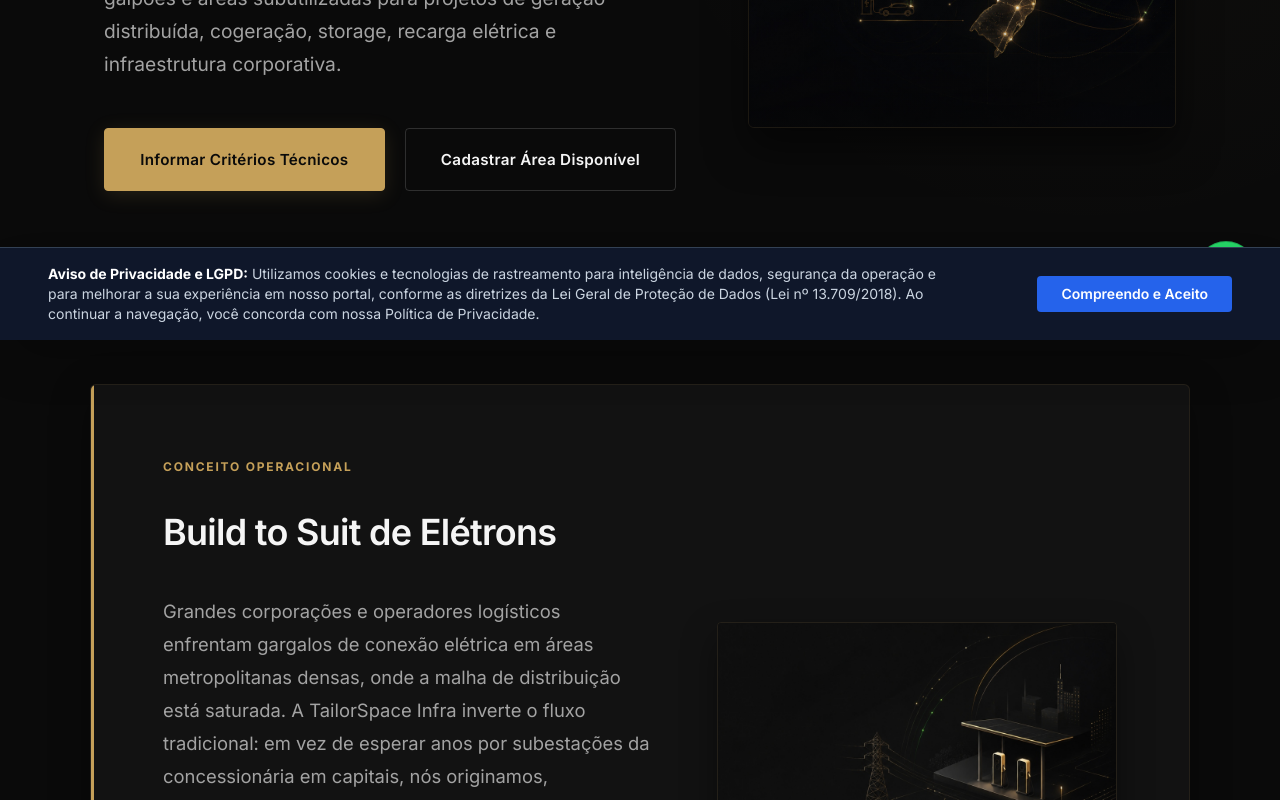
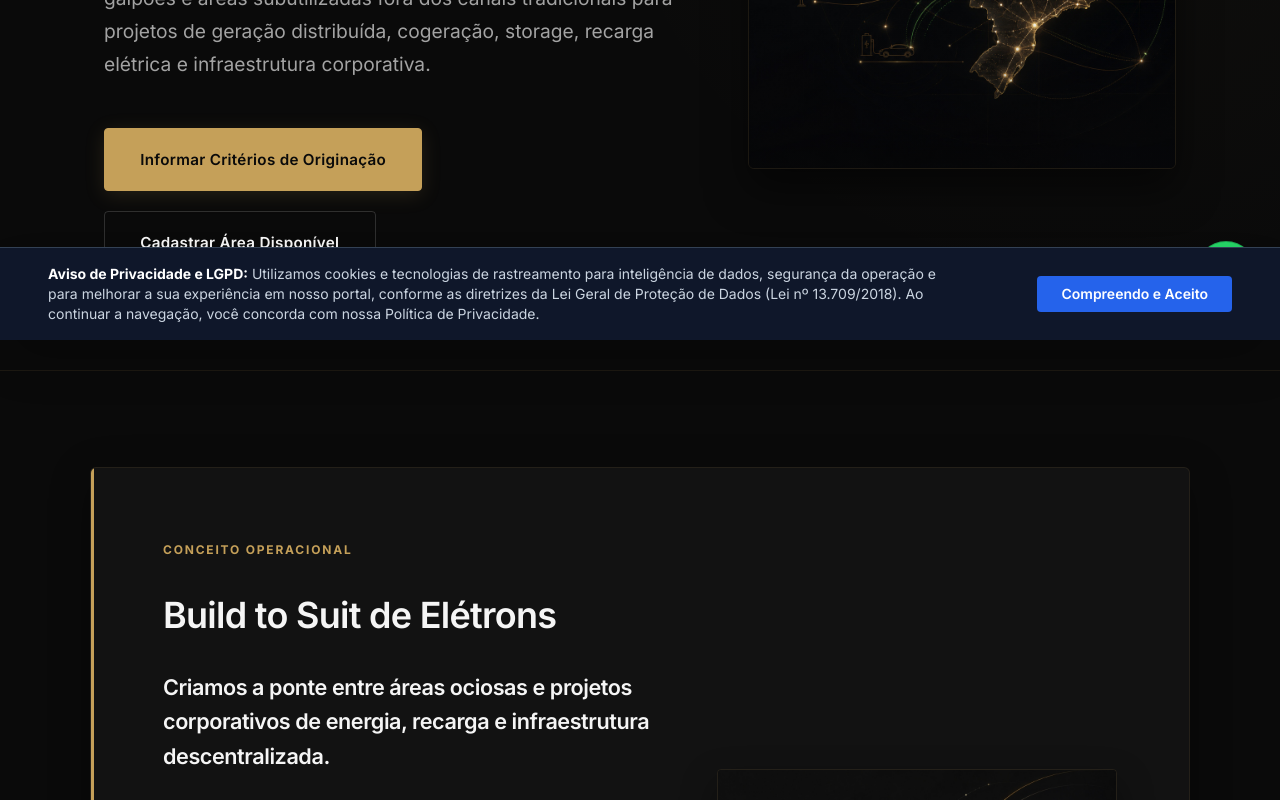
Before and after one commit to aleandrade926/tailorspace-app, a React (Vite) app: page /infra in a window 1280 px wide. Shown: the part 460-1260 px from the top of the page. Built offline with nearby package versions, Linux system fonts and the light colour scheme.

Commit message:
style: Final MVP copy and CSS polish

```diff
--- a/src/infra.css
+++ b/src/infra.css
@@ -259,8 +259,16 @@
 
 .infra-bts-title {
   font-size: 2.25rem;
+  margin-bottom: 1.5rem !important;
+  font-weight: 700;
+}
+
+.infra-bts-subtitle {
+  font-size: 1.35rem;
+  color: var(--infra-text-main);
   margin-bottom: 2rem !important;
-  font-weight: 700;
+  font-weight: 500;
+  line-height: 1.6;
 }
 
 .infra-bts-text {
@@ -414,10 +422,12 @@
 
 .infra-card {
   background-color: var(--infra-bg-surface);
-  padding: 3rem 2.5rem;
+  padding: 3.5rem 3rem;
   border-radius: 4px;
   border: 1px solid var(--infra-border);
   transition: all 0.4s cubic-bezier(0.16, 1, 0.3, 1);
+  display: flex;
+  flex-direction: column;
 }
 
 .infra-card:hover {
@@ -450,8 +460,8 @@
 }
 
 .infra-card p {
-  color: var(--infra-text-muted);
-  font-size: 1.05rem;
+  color: #e0e0e0;
+  font-size: 1.12rem;
   line-height: 1.7;
 }
 
--- a/src/pages/Infra.tsx
+++ b/src/pages/Infra.tsx
@@ -102,11 +102,11 @@
               Ativos off-market para infraestrutura energética descentralizada.
             </h2>
             <p className="infra-hero-subtitle">
-              Originamos, qualificamos e estruturamos terrenos, telhados, galpões e áreas subutilizadas para projetos de geração distribuída, cogeração, storage, recarga elétrica e infraestrutura corporativa.
+              Originamos, qualificamos e estruturamos terrenos, telhados, galpões e áreas subutilizadas fora dos canais tradicionais para projetos de geração distribuída, cogeração, storage, recarga elétrica e infraestrutura corporativa.
             </p>
             <div className="infra-cta-group">
               <button onClick={() => scrollToForm('demand')} className="infra-btn-primary">
-                Informar Critérios Técnicos
+                Informar Critérios de Originação
               </button>
               <button onClick={() => scrollToForm('supply')} className="infra-btn-secondary">
                 Cadastrar Área Disponível
@@ -135,6 +135,7 @@
             <div className="infra-bts-info">
               <div className="infra-bts-badge">CONCEITO OPERACIONAL</div>
               <h3 className="infra-bts-title">Build to Suit de Elétrons</h3>
+              <h4 className="infra-bts-subtitle">Criamos a ponte entre áreas ociosas e projetos corporativos de energia, recarga e infraestrutura descentralizada.</h4>
               <p className="infra-bts-text">
                 Grandes corporações e operadores logísticos enfrentam gargalos de conexão elétrica em áreas metropolitanas densas, onde a malha de distribuição está saturada. A TailorSpace Infra inverte o fluxo tradicional: em vez de esperar anos por subestações da concessionária em capitais, nós originamos, licenciamos e montamos **infraestrutura dedicada sob medida** em localizações periféricas de altíssima viabilidade e custo reduzido.
               </p>
@@ -382,7 +383,7 @@
                     {error && <p className="infra-form-error">{error}</p>}
 
                     <button type="submit" disabled={loading} className="infra-btn-primary infra-btn-submit">
-                      {loading ? <><Loader2 className="animate-spin w-5 h-5" /> Processando...</> : 'Solicitar Análise de Viabilidade (Demand)'}
+                      {loading ? <><Loader2 className="animate-spin w-5 h-5" /> Processando...</> : 'Enviar Critérios para Validação'}
                     </button>
                   </form>
                 )}
@@ -465,7 +466,7 @@
                     {error && <p className="infra-form-error">{error}</p>}
 
                     <button type="submit" disabled={loading} className="infra-btn-primary infra-btn-submit">
-                      {loading ? <><Loader2 className="animate-spin w-5 h-5" /> Processando...</> : 'Enviar Ativo para Pré-Auditoria (Supply)'}
+                      {loading ? <><Loader2 className="animate-spin w-5 h-5" /> Processando...</> : 'Solicitar Validação Inicial'}
                     </button>
                   </form>
                 )}
```
